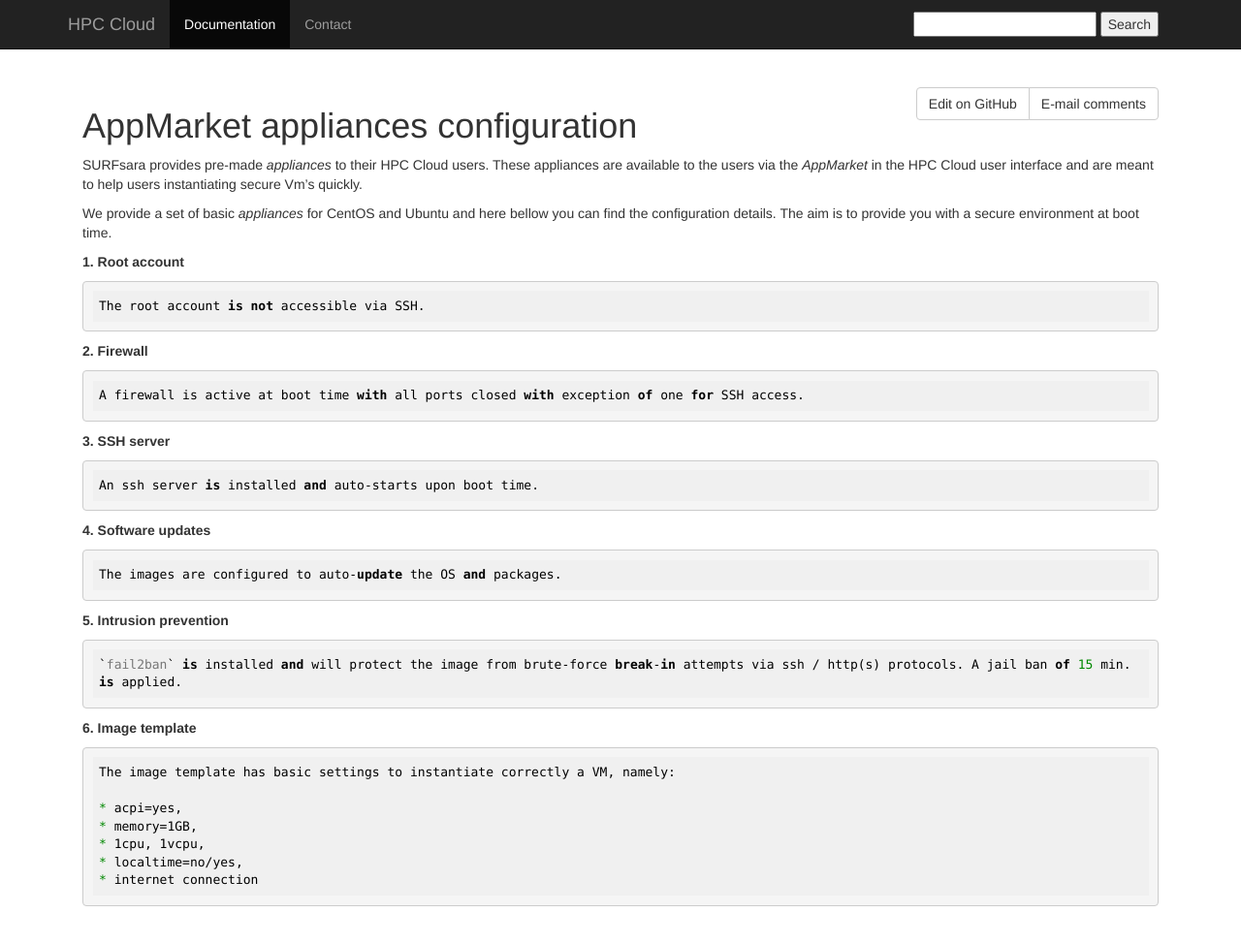
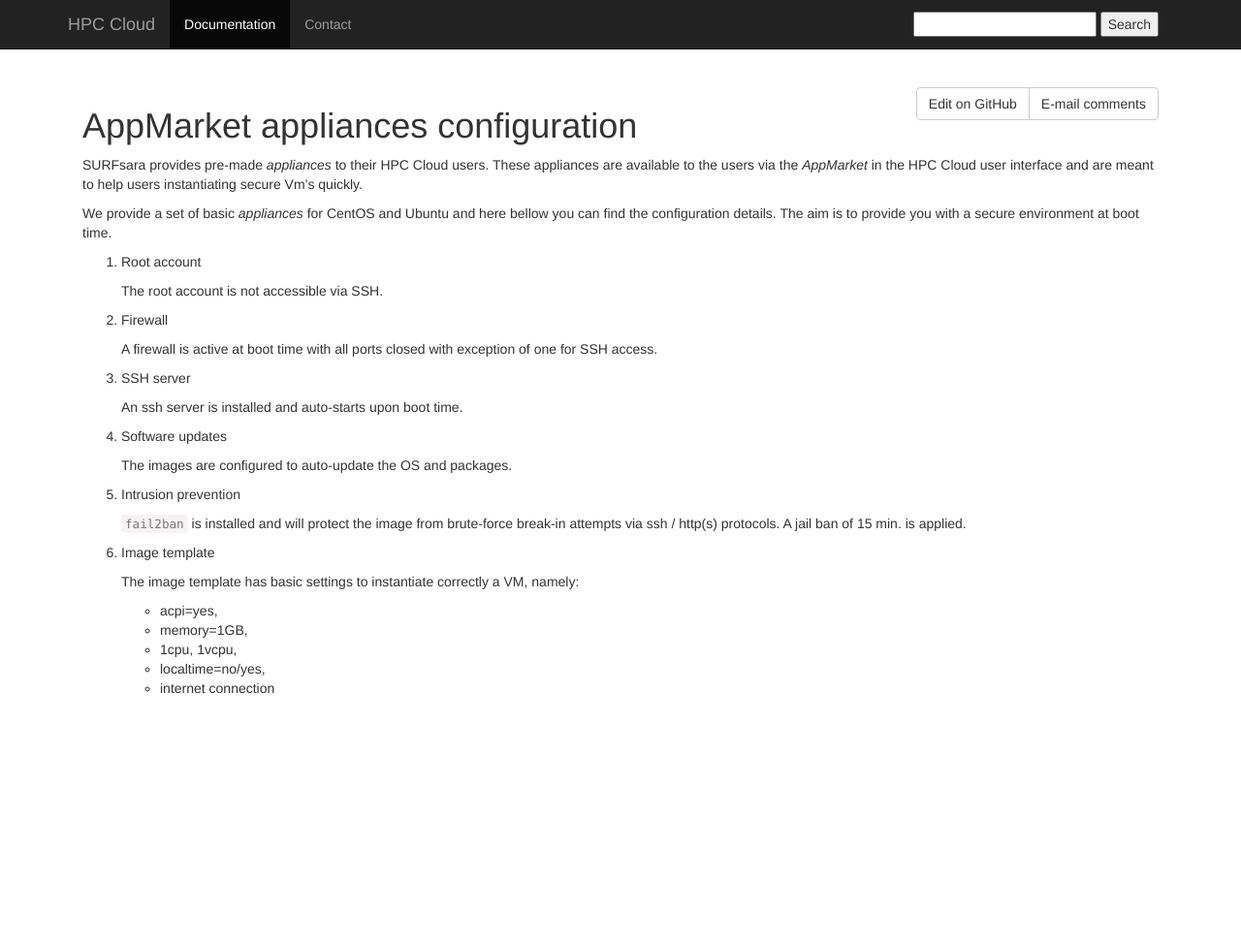
Before and after one commit to sara-nl/clouddocs, a Jekyll site: the page built from appliances-configuration.markdown, in a window 1280 px wide and 985 px high. Shown: the top 974 px of the window at 97% size. Built offline with Jekyll 4.4.1, drawn with Linux system fonts in a browser that asks for light colours; nearby versions of some CDN libraries.

Commit message:
Improve md

```diff
--- a/appliances-configuration.markdown
+++ b/appliances-configuration.markdown
@@ -8,32 +8,32 @@ SURFsara provides pre-made _appliances_ to their HPC Cloud users. These applianc
 
 We provide a set of basic _appliances_ for CentOS and Ubuntu and here bellow you can find the configuration details. The aim is to provide you with a secure environment at boot time.
 
-**1. Root account**
+1. Root account
 
     The root account is not accessible via SSH.
 
-**2. Firewall**
+2. Firewall
 
     A firewall is active at boot time with all ports closed with exception of one for SSH access.
 
-**3. SSH server**
+3. SSH server
 
     An ssh server is installed and auto-starts upon boot time.
 
-**4. Software updates**
+4. Software updates
 
     The images are configured to auto-update the OS and packages.
 
-**5. Intrusion prevention**
+5. Intrusion prevention
 
     `fail2ban` is installed and will protect the image from brute-force break-in attempts via ssh / http(s) protocols. A jail ban of 15 min. is applied.
 
-**6. Image template**
+6. Image template
 
     The image template has basic settings to instantiate correctly a VM, namely:
 
-    * acpi=yes,
-    * memory=1GB,
-    * 1cpu, 1vcpu,
-    * localtime=no/yes,
-    * internet connection
+    - acpi=yes,
+    - memory=1GB,
+    - 1cpu, 1vcpu,
+    - localtime=no/yes,
+    - internet connection
```
